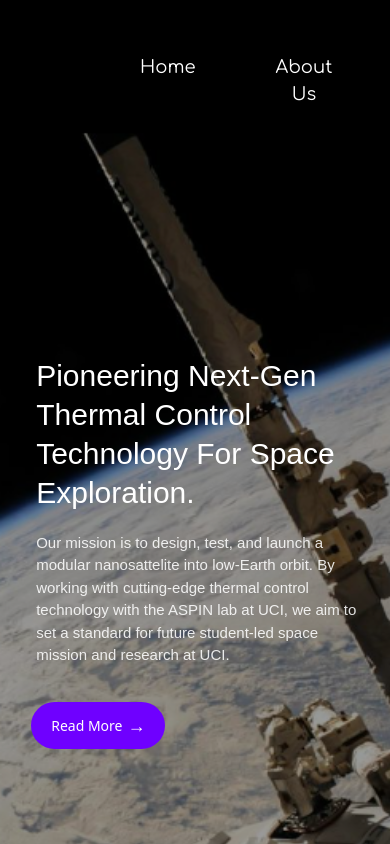
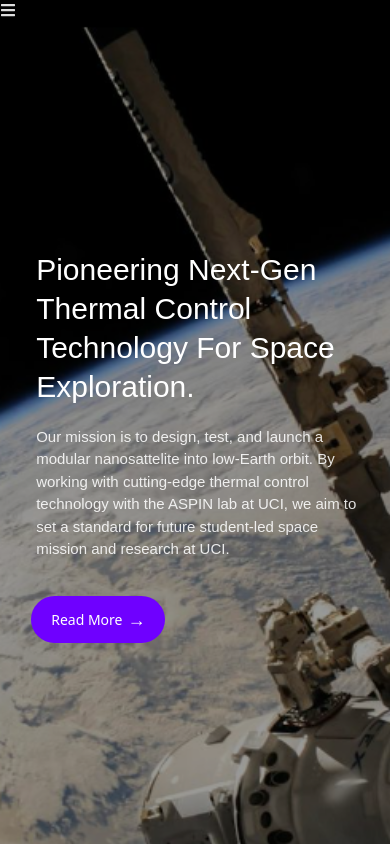
Before and after one commit to UCI-CubeSat/uci-cubesat.github.io, a React (Vite) app: page /home in a window 390 px wide. Shown: the top 844 px of the page. Built offline with nearby package versions, Linux system fonts and the light colour scheme; grey boxes are pictures that could not be loaded; a web font is replaced by a local one.

Commit message:
mobile navbar functionality

```diff
--- a/src/components/Navbar.tsx
+++ b/src/components/Navbar.tsx
@@ -1,11 +1,19 @@
 import { useState } from "react";
 import { Link } from "react-router-dom";
+import { FaBars } from "react-icons/fa";
+
 import "./NavbarStyle.css";
 
 const Navbar = () => {
     const [isHovered, setIsHovered] = useState(false);
+    const [isMobileMenuOpen, setIsMobileMenuOpen] = useState(false);
+
+    const toggleMobileMenu = () => {
+        setIsMobileMenuOpen(!isMobileMenuOpen);
+      };
 
     return (
+        <>
             <div className="navbar">
                 <div id="cubesat-logo">
                     <Link to="/home">
@@ -17,6 +25,8 @@ const Navbar = () => {
                         />
                     </Link>
                 </div>
+
+                {/* Desktop NavBar */}
                 <div className="btnbox">
                     <Link to="/home">
                         <button className="navbtn">Home</button>
@@ -45,6 +55,19 @@ const Navbar = () => {
                     </Link>
                 </div>
             </div>
+            <div className="mobile-navbar">
+                <button className="hamburger-menu" onClick={toggleMobileMenu}><FaBars /></button>
+
+                {isMobileMenuOpen && (
+                    <div className="mobile-menu">
+                        <Link to="/home" className="mobile-item">Home</Link>
+                        <Link to="/aboutus/what-we-do" className="mobile-item">What We Do</Link>
+                        <Link to="/aboutus/meet-the-team" className="mobile-item">Meet the Team</Link>
+                        <Link to="/contact" className="mobile-item">Contact</Link>
+                    </div>
+                )}
+            </div>
+        </>
     );
 };
 
--- a/src/components/NavbarStyle.css
+++ b/src/components/NavbarStyle.css
@@ -82,3 +82,20 @@
 .dropdown-item:last-child {
     border-bottom: none;
 }
+
+@media screen and (min-width: 401px){
+    .mobile-navbar {
+        display: none;
+    }
+}
+
+/* Mobile NavBar */
+@media screen and (max-width: 400px){
+    .navbar {
+        display: none;
+    }
+
+    .mobile-navbar {
+        display: block;
+    }
+}
```
Lines whose indentation alone changed are shown as unchanged.
